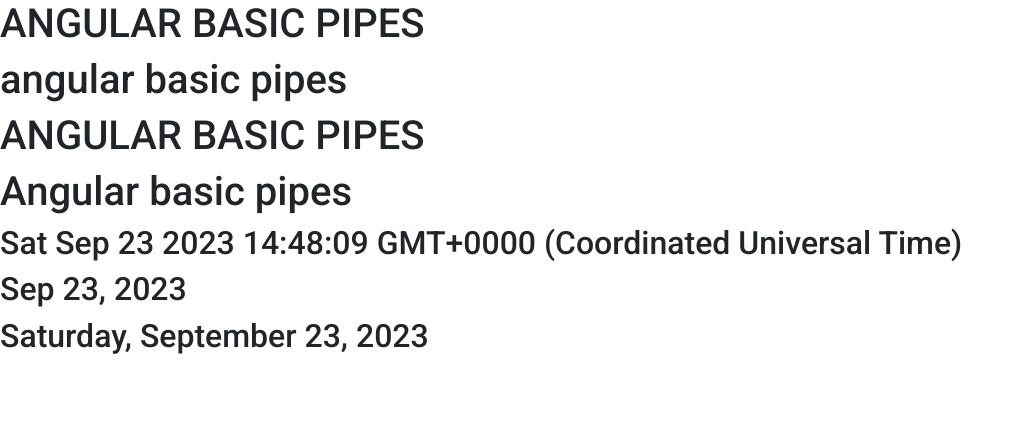
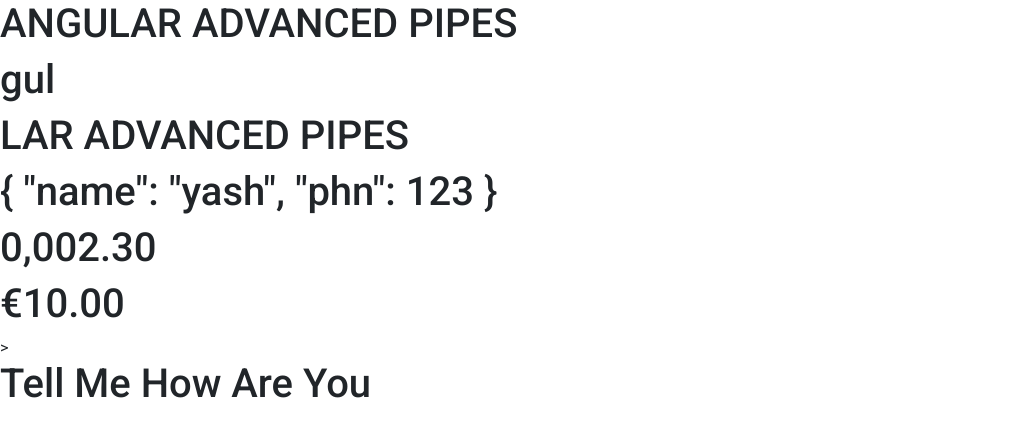
Before and after one commit to YashShetty2001/Angular, an Angular app: page / in a window 1280 px wide. Shown: the top 436 px of the page, without its empty margins (0-1024 px from the left). Built offline with nearby package versions, Linux system fonts and the light colour scheme.

Commit message:
Angular Advanced  pipes

```diff
--- a/src/app/app.component.html
+++ b/src/app/app.component.html
@@ -1,8 +1,17 @@
 <h1>{{title|uppercase}}</h1>
-<h1>{{title|lowercase}}</h1>
-<h1>{{toupper(title)}}</h1>
-<h1>{{title}}</h1>
+<h1>{{title| slice:2:5}}</h1>
+<h1>{{title| slice:4 | uppercase}}</h1>
 
-<h2>{{today}}</h2>
+<h1>{{user| json}}</h1>
+<h1>{{02.3| number:'4.2-3'}}</h1>
+<h1>{{10|currency:"EUR"}}</h1>>
+
+
+<h1>{{"tell me how are you "| titlecase}}</h1>
+<!-- <h1>{{title|lowercase}}</h1>
+<h1>{{toupper(title)}}</h1> -->
+
+
+<!-- <h2>{{today}}</h2>
 <h2>{{today|date}}</h2>
-<h2>{{today|date:'fullDate'}}</h2>
+<h2>{{today|date:'fullDate'}}</h2> -->
--- a/src/app/app.component.ts
+++ b/src/app/app.component.ts
@@ -6,9 +6,10 @@
   styleUrls: ['./app.component.css']
 })
 export class AppComponent {
-  title = 'Angular basic pipes';
+  title = 'Angular Advanced pipes';
   today=Date();
   item:string='';
+  user:{name:string,phn:number}={name:'yash',phn:123};
   toupper(item:string)
   {
     return item.toUpperCase();
```
